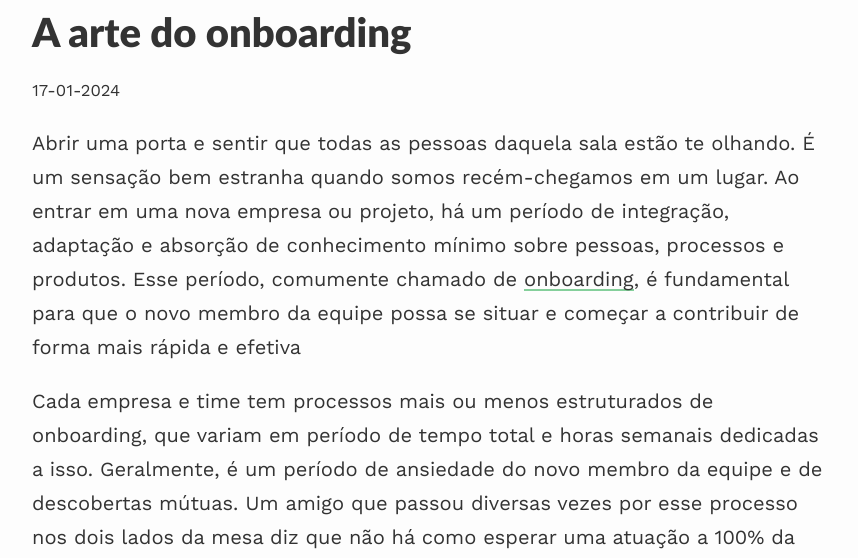
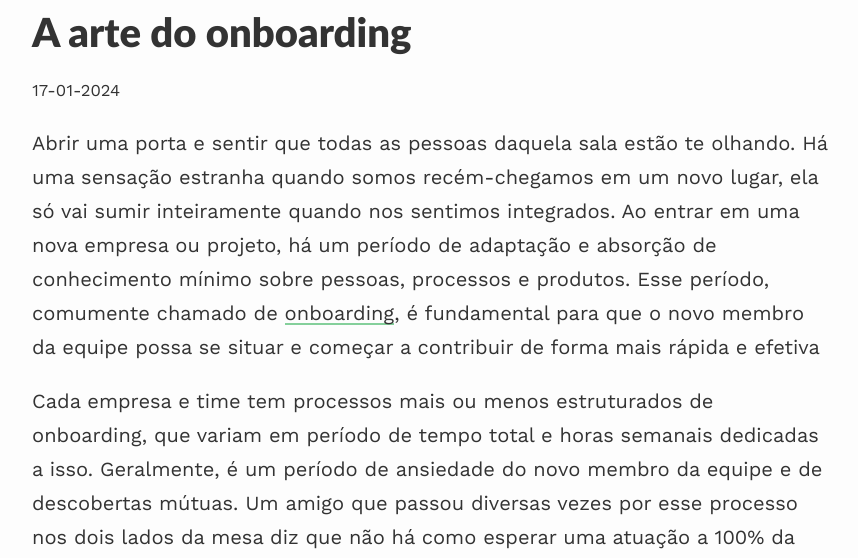
Before and after one commit to 0jonjo/0jonjo.github.io, a Jekyll site: the page built from _posts/2024-01-17-arte-onboarding.md, in a window 1280 px wide and 900 px high, cut to the strip 342-900 px from the top of the window. Shown: the whole strip, without its empty margins (208-1066 px from the left). Built offline with Jekyll 4.4.1, drawn with Linux system fonts in a browser that asks for light colours; nearby versions of some CDN libraries.

Commit message:
minor fix post arte onboarding

```diff
--- a/_posts/2024-01-17-arte-onboarding.md
+++ b/_posts/2024-01-17-arte-onboarding.md
@@ -7,7 +7,7 @@ categories: misc
 image: https://live.staticflickr.com/1784/42898374451_c6cb68dd17_b.jpg
 ---
 
-Abrir uma porta e sentir que todas as pessoas daquela sala estão te olhando. É um sensação bem estranha quando somos recém-chegamos em um lugar. Ao entrar em uma nova empresa ou projeto, há um período de integração, adaptação e absorção de conhecimento mínimo sobre pessoas, processos e produtos.  Esse período, comumente chamado de [onboarding](https://www.gupy.io/blog/onboarding), é fundamental para que o novo membro da equipe possa se situar e começar a contribuir de forma mais rápida e efetiva
+Abrir uma porta e sentir que todas as pessoas daquela sala estão te olhando. Há uma sensação estranha quando somos recém-chegamos em um novo lugar, ela só vai sumir inteiramente quando nos sentimos integrados. Ao entrar em uma nova empresa ou projeto, há um período de adaptação e absorção de conhecimento mínimo sobre pessoas, processos e produtos. Esse período, comumente chamado de [onboarding](https://www.gupy.io/blog/onboarding), é fundamental para que o novo membro da equipe possa se situar e começar a contribuir de forma mais rápida e efetiva
 
 Cada empresa e time tem processos mais ou menos estruturados de onboarding, que variam em período de tempo total e horas semanais dedicadas a isso. Geralmente, é um período de ansiedade do novo membro da equipe e de descobertas mútuas. Um amigo que passou diversas vezes por esse processo nos dois lados da mesa diz que não há como esperar uma atuação a 100% da capacidade de alguém antes de três meses.
 
```
